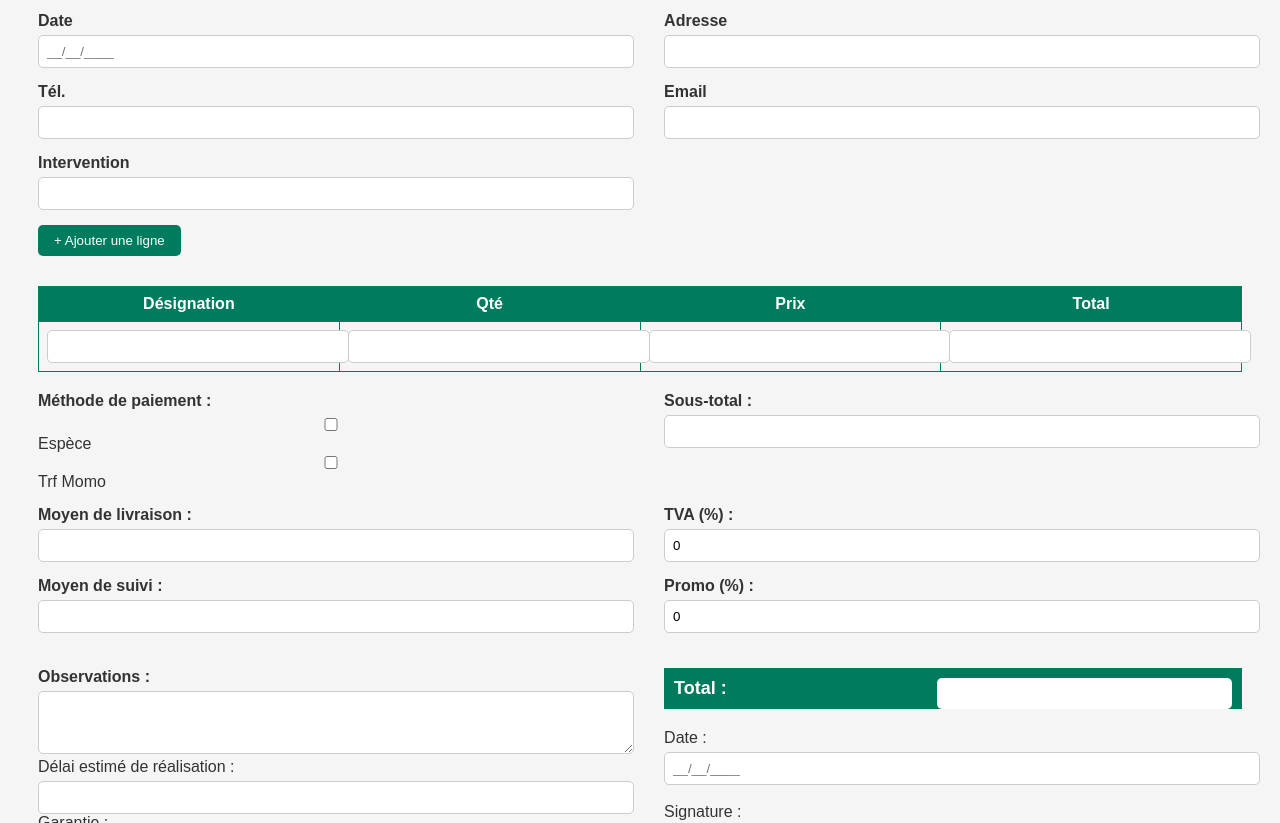
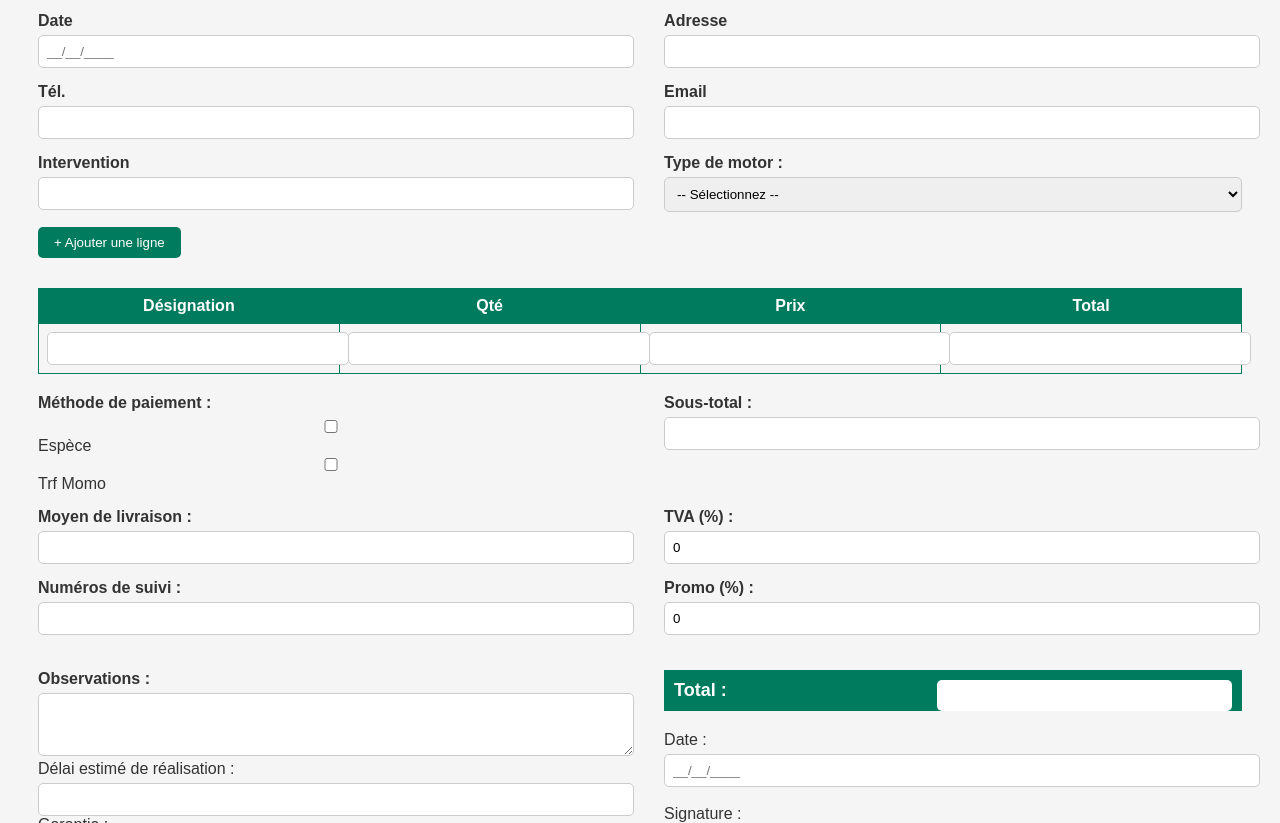
Before and after one commit to Derrick9021/Formulaire-devis-de-r-paration-, a plain HTML site: page index.html in a window 1280 px wide. Shown: the part 277-1100 px from the top of the page. Drawn offline with Linux system fonts and the light colour scheme.

Commit message:
Add files via upload

```diff
--- a/index.html
+++ b/index.html
@@ -170,7 +170,19 @@
     </div>
     <div class="form-group">
       <label>Intervention</label>
-      <input type="email">
+      <input type="text">
+    </div>
+    <div class="form-group">
+      <label for="text">Type de motor :</label>
+        <select id="text" name="text">
+          <option value="">-- Sélectionnez --</option>
+          <option value="EHU DYNASTIE">EHU DYNASTIE</option>
+          <option value="EHU SPORT">EHU SPORT</option>
+          <option value="EHU CITADINE">EHU CITADINE</option>
+          <option value="EHU DJABI">EHU DJABI</option>
+          <option value="EHU ELEGANCE">EHU ELEGANCE</option>
+          <option value="EHU FINESSE">EHU FINESSE</option>
+        </select>
     </div>
   </div>
 
@@ -216,7 +228,7 @@
     </div>
 
     <div class="form-group">
-      <label>Moyen de suivi :</label>
+      <label>Numéros de suivi :</label>
       <input type="text">
     </div>
     <div class="form-group">
```
